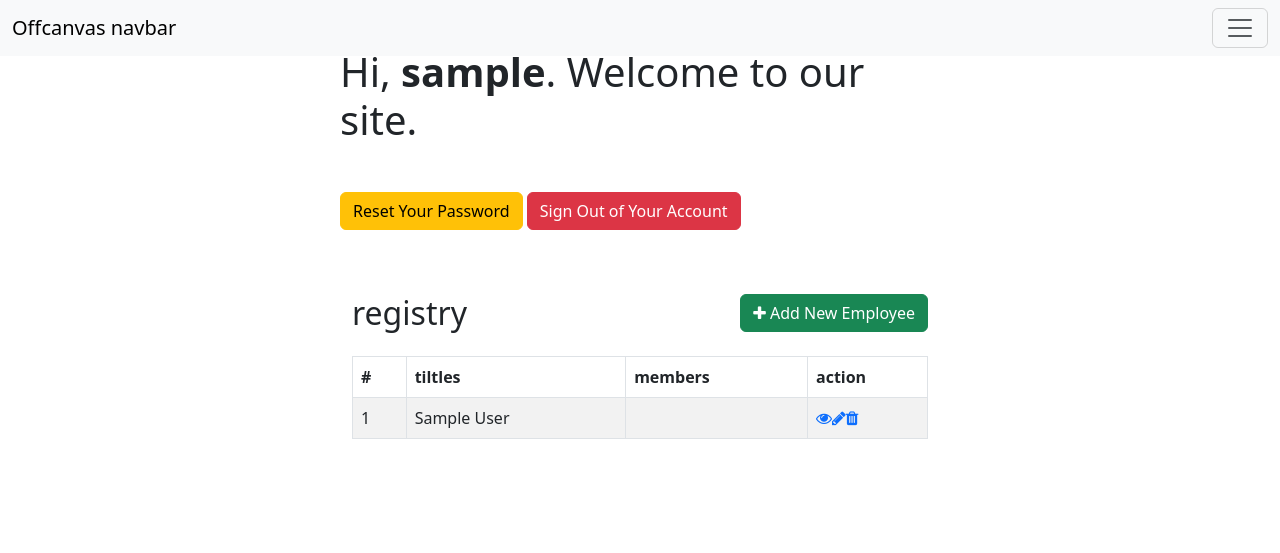
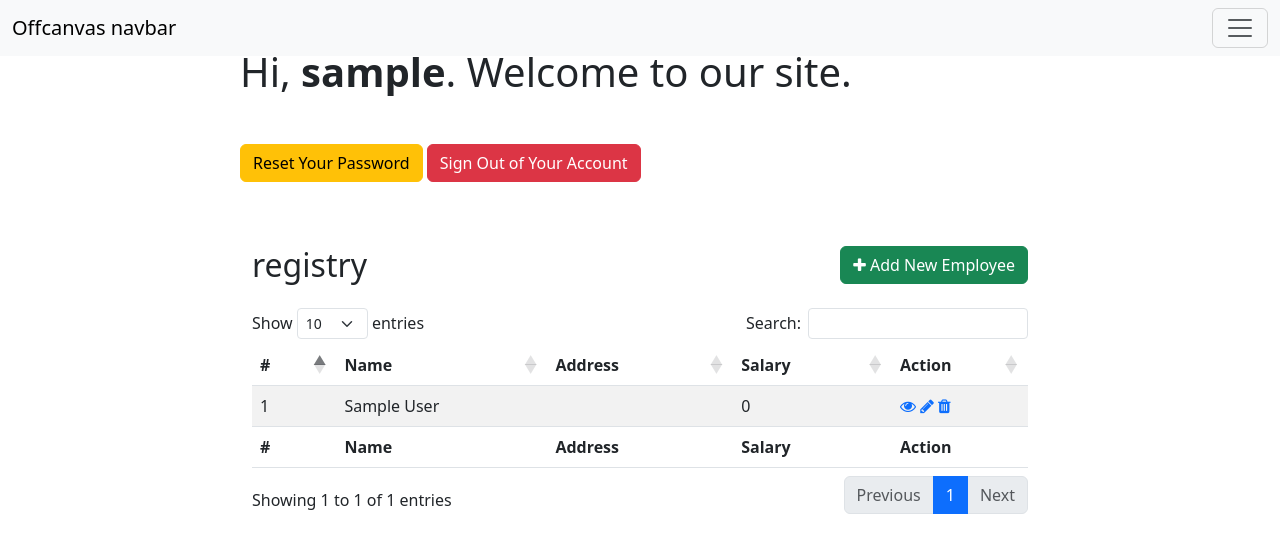
Before and after one commit to tiemartz/tiemartz, a PHP site: page /dashboard.php in a window 1280 px wide. Shown: the top 553 px of the page. Run offline with PHP 8.4, Linux system fonts and the light colour scheme; the visitor is signed in with stand-in values (Sample User, id 1); some libraries are stand-ins or nearby versions.

Commit message:
added working data table

```diff
--- a/dashboard.php
+++ b/dashboard.php
@@ -22,7 +22,7 @@ if(!isset($_SESSION["loggedin"]) || $_SESSION["loggedin"] !== true){
 
     <style>
         .wrapper{
-            width: 600px;
+            width: 800px;
             margin: 0 auto;
         }
         table tr td:last-child{
@@ -95,38 +95,51 @@ if(!isset($_SESSION["loggedin"]) || $_SESSION["loggedin"] !== true){
                     // Include config file
                     require_once "config.php";
 
-                    // Attempt select query execution
-                    $sql = "SELECT * FROM employees";
-                    if($result = $pdo->query($sql)){
-                        if($result->rowCount() > 0){
-                            echo '<table class="table table-bordered table-striped">';
-                                echo "<thead>";
-                                    echo "<tr>";
-                                        echo "<th>#</th>";
-                                        echo "<th>tiltles</th>";
-                                        echo "<th>members</th>";
-                                        echo "<th>action</th>";
-                                    echo "</tr>";
-                                echo "</thead>";
-                                echo "<tbody>";
-                                while($row = $result->fetch()){
-                                    echo "<tr>";
-                                        echo "<td>" . $row['id'] . "</td>";
-                                        echo "<td>" . $row['name'] . "</td>";
-                                        echo "<td>" . $row['address'] . "</td>";
 
-                                        echo "<td>";
-                                            echo '<a href="read.php?id='. $row['id'] .'" class="mr-3" title="View Record" data-toggle="tooltip"><span class="fa fa-eye"></span></a>';
-                                            echo '<a href="update.php?id='. $row['id'] .'" class="mr-3" title="Update Record" data-toggle="tooltip"><span class="fa fa-pencil"></span></a>';
-                                            echo '<a href="delete.php?id='. $row['id'] .'" title="Delete Record" data-toggle="tooltip"><span class="fa fa-trash"></span></a>';
-                                        echo "</td>";
-                                    echo "</tr>";
-                                }
-                                echo "</tbody>";
-                            echo "</table>";
-                            // Free result set
-                            unset($result);
-                        } else{
+// Attempt select query execution
+      $sql = "SELECT * FROM employees";
+      if ($result = $pdo->query($sql)) {
+        if ($result->rowCount() > 0) {
+      ?>
+          <table id="example" class="table table-striped" style="width:100%;margin-top:5rem;">
+            <thead>
+              <tr>
+                <th>#</th>
+                <th>Name</th>
+                <th>Address</th>
+                <th>Salary</th>
+                <th>Action</th>
+              </tr>
+            </thead>
+            <tbody>
+              <?php while ($row = $result->fetch()) : ?>
+                <tr>
+                  <td><?= $row['id'] ?></td>
+                  <td><?= $row['name'] ?></td>
+                  <td><?= $row['address'] ?></td>
+                  <td><?= $row['salary'] ?></td>
+                  <td>
+                    <a href="read.php?id=<?= $row['id'] ?>" class="mr-3" title="View Record" data-toggle="tooltip"><span class="fa fa-eye"></span></a>
+                    <a href="update.php?id=<?= $row['id'] ?>" class="mr-3" title="Update Record" data-toggle="tooltip"><span class="fa fa-pencil"></span></a>
+                    <a href="delete.php?id=<?= $row['id'] ?>" title="Delete Record" data-toggle="tooltip"><span class="fa fa-trash"></span></a>
+                  </td>
+                </tr>
+              <?php endwhile; ?>
+            </tbody>
+            <tfoot>
+              <tr>
+                <th>#</th>
+                <th>Name</th>
+                <th>Address</th>
+                <th>Salary</th>
+                <th>Action</th>
+              </tr>
+            </tfoot>
+          </table>
+      <?php
+          // Free result set
+          unset($result);
+        } else{
                             echo '<div class="alert alert-danger"><em>No records were found.</em></div>';
                         }
                     } else{
```
